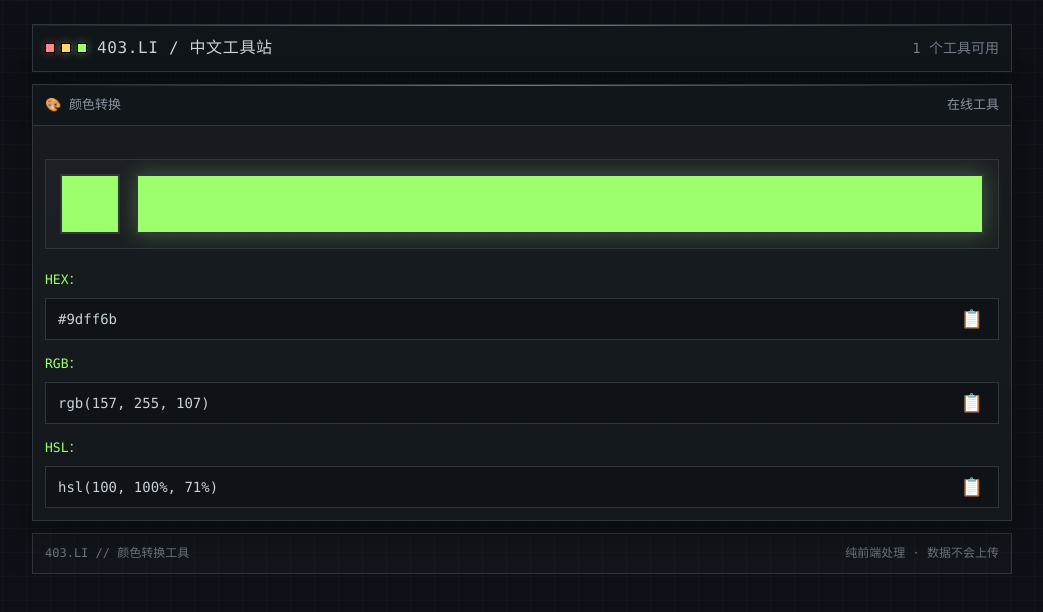
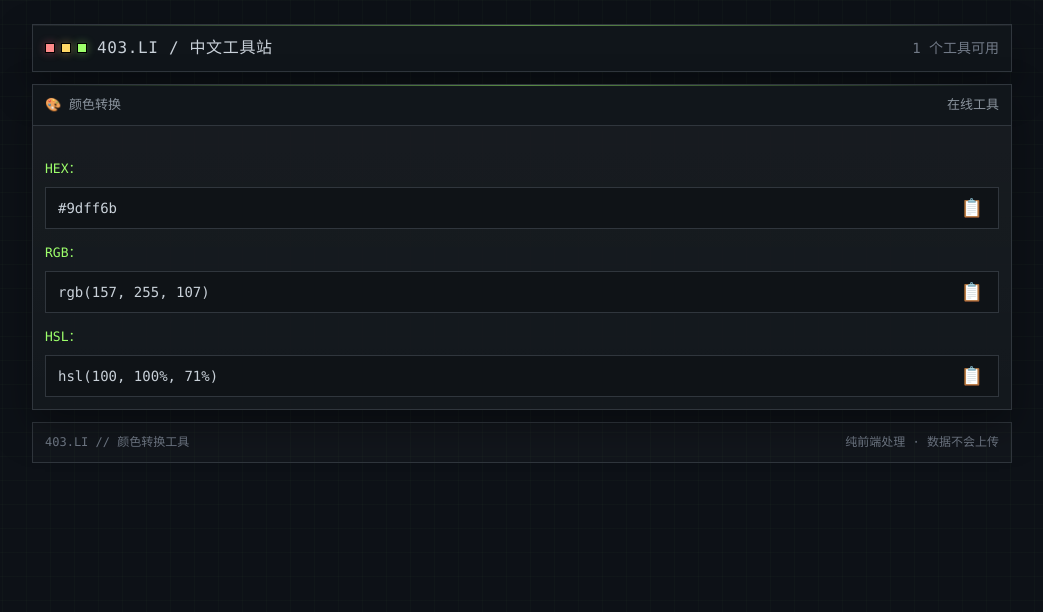
Before and after one commit to Xue-LC/403-li, a Vue app: page /tools/color in a window 1280 px wide. Shown: the top 612 px of the page, without its empty margins (118-1161 px from the left). Built offline with nearby package versions, Linux system fonts and the light colour scheme; a web font is replaced by a local one.

Commit message:
refactor(ColorTool): 移除颜色选择器和预览条，只保留输入框
- 删除顶部颜色选择器 (input type=color)
- 删除颜色预览条
- 只保留 HEX/RGB/HSL 三个输入框
- 每个输入框保留复制按钮
- 简化界面布局

```diff
--- a/src/tools/ColorTool.vue
+++ b/src/tools/ColorTool.vue
@@ -11,17 +11,6 @@
       </div>
       <div class="pane-body">
         <div class="tool-body">
-          <!-- 颜色选择器 -->
-          <div class="color-picker-wrapper">
-            <input
-              type="color"
-              v-model="hexColor"
-              @input="convertFromHex"
-              class="color-input"
-            />
-            <div class="color-preview" :style="{ backgroundColor: hexColor }"></div>
-          </div>
-
           <!-- HEX 输入 -->
           <label class="input-label">HEX：</label>
           <div class="input-with-copy">
@@ -256,50 +245,6 @@ export default {
   margin-top: 1.5rem;
 }
 
-/* === Color Picker Wrapper === */
-.color-picker-wrapper {
-  display: flex;
-  align-items: center;
-  gap: 16px;
-  margin-bottom: 1.5rem;
-  padding: 1rem;
-  background: rgba(255,255,255,0.02);
-  border: 1px solid var(--line);
-  border-radius: 0;
-}
-
-.color-input {
-  width: 60px;
-  height: 60px;
-  border: 2px solid var(--line);
-  border-radius: 0;
-  cursor: pointer;
-  background: transparent;
-  padding: 0;
-}
-
-.color-input::-webkit-color-swatch-wrapper {
-  padding: 0;
-}
-
-.color-input::-webkit-color-swatch {
-  border: none;
-  border-radius: 0;
-}
-
-.color-input::-moz-color-swatch {
-  border: none;
-  border-radius: 0;
-}
-
-.color-preview {
-  flex: 1;
-  height: 60px;
-  border: 2px solid var(--line);
-  border-radius: 0;
-  box-shadow: 0 0 20px rgba(157, 255, 107, 0.3);
-}
-
 /* === Input Label === */
 .input-label {
   color: var(--green);
@@ -375,25 +320,5 @@ export default {
   .pane-body {
     padding: 10px;
   }
-
-  .color-picker-wrapper {
-    flex-direction: column;
-    gap: 12px;
-  }
-
-  .color-input {
-    width: 100%;
-    height: 50px;
-  }
-
-  .color-preview {
-    width: 100%;
-  }
-}
-
-@media (max-width: 375px) {
-  .color-picker-wrapper {
-    padding: 0.75rem;
-  }
 }
 </style>
```
